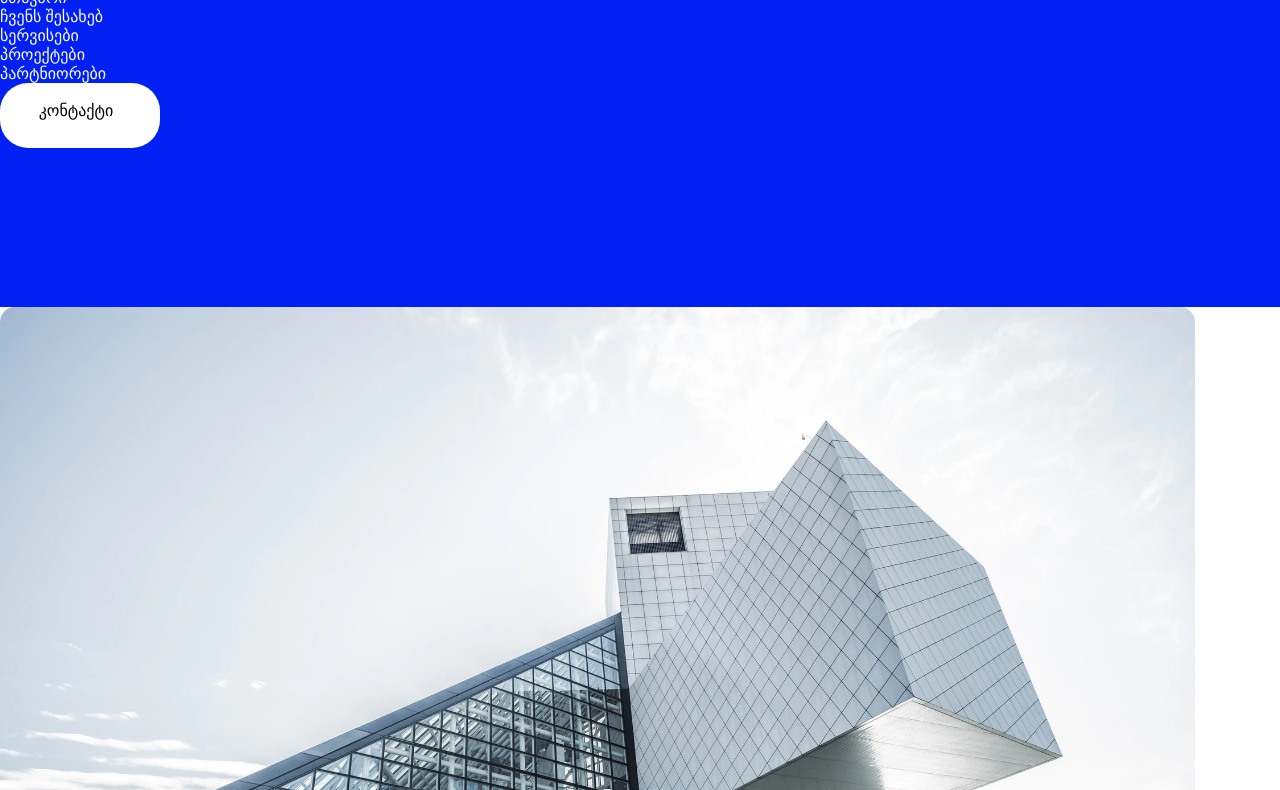
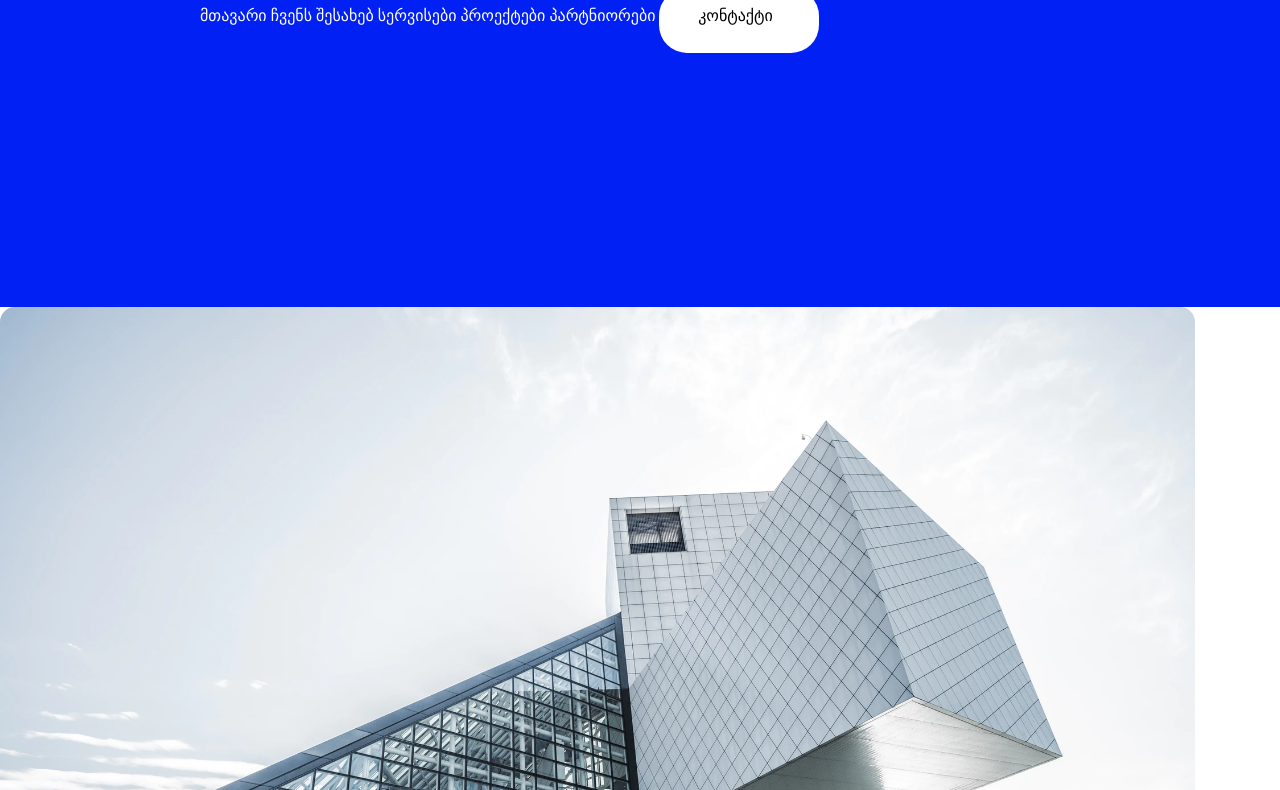
Before and after one commit to Duchoo/Lesson-5, a plain HTML site: page index.html in a window 1280 px wide. Shown: the part 81-871 px from the top of the page. Drawn offline with Linux system fonts and the light colour scheme.

Commit message:
Update style.css

```diff
--- a/css/style.css
+++ b/css/style.css
@@ -3,9 +3,10 @@
   padding: 0;
   box-sizing: border-box;
 }
-header ul {
-  display: inline-block;
-  vertical-align: top;
+ {
+  /* header ul { */
+  /* display: inline-block;
+  vertical-align: top; */
 }
 .contact {
   background-color: white;
@@ -14,6 +15,12 @@ header ul {
   padding: 18px 43px 18px 35px;
   height: unset;
   text-align: center;
+}
+nav {
+  margin-left: 200px;
+}
+li {
+  display: inline-block;
 }
 header {
   background-color: #0020f4;
```
